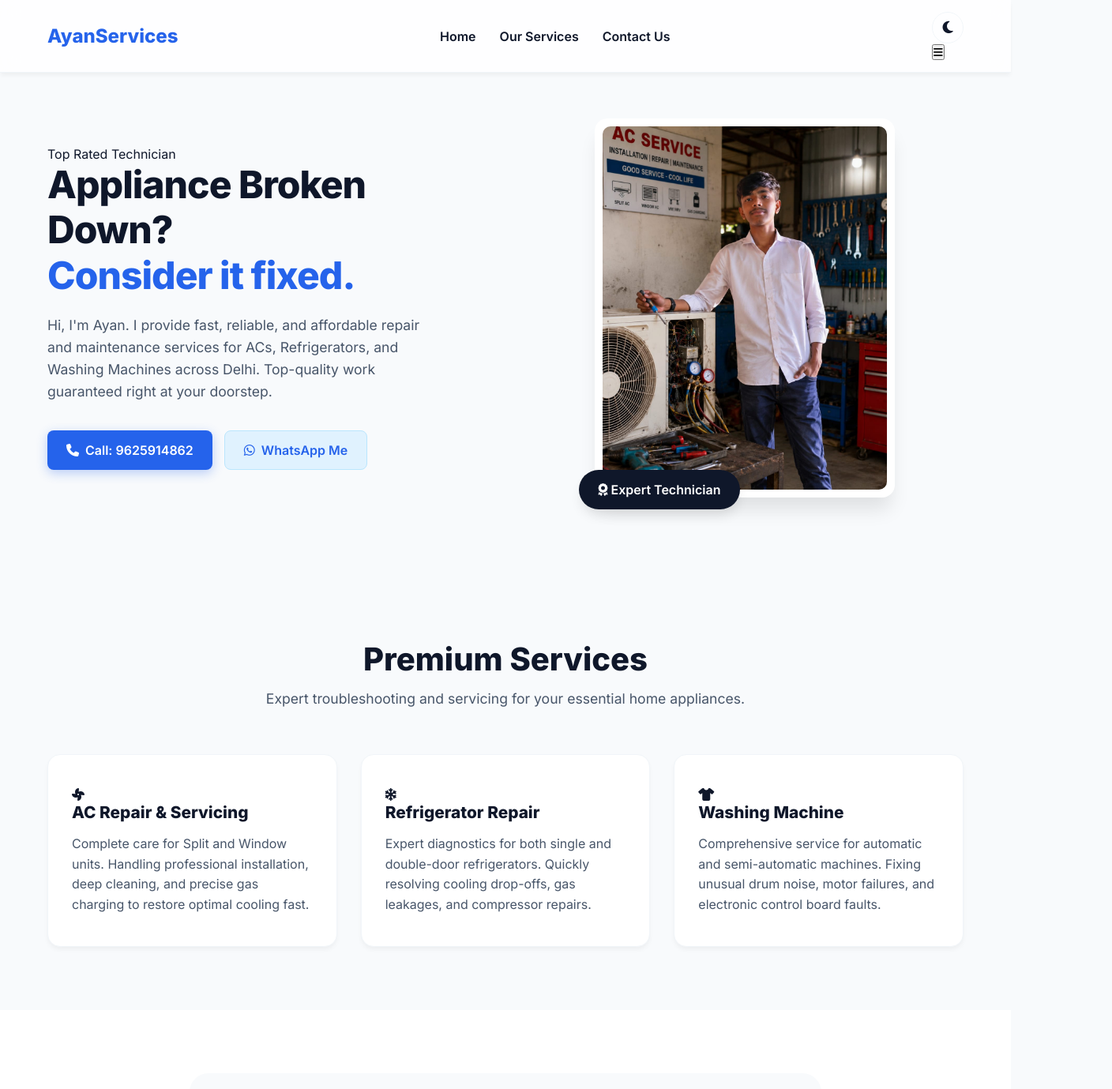
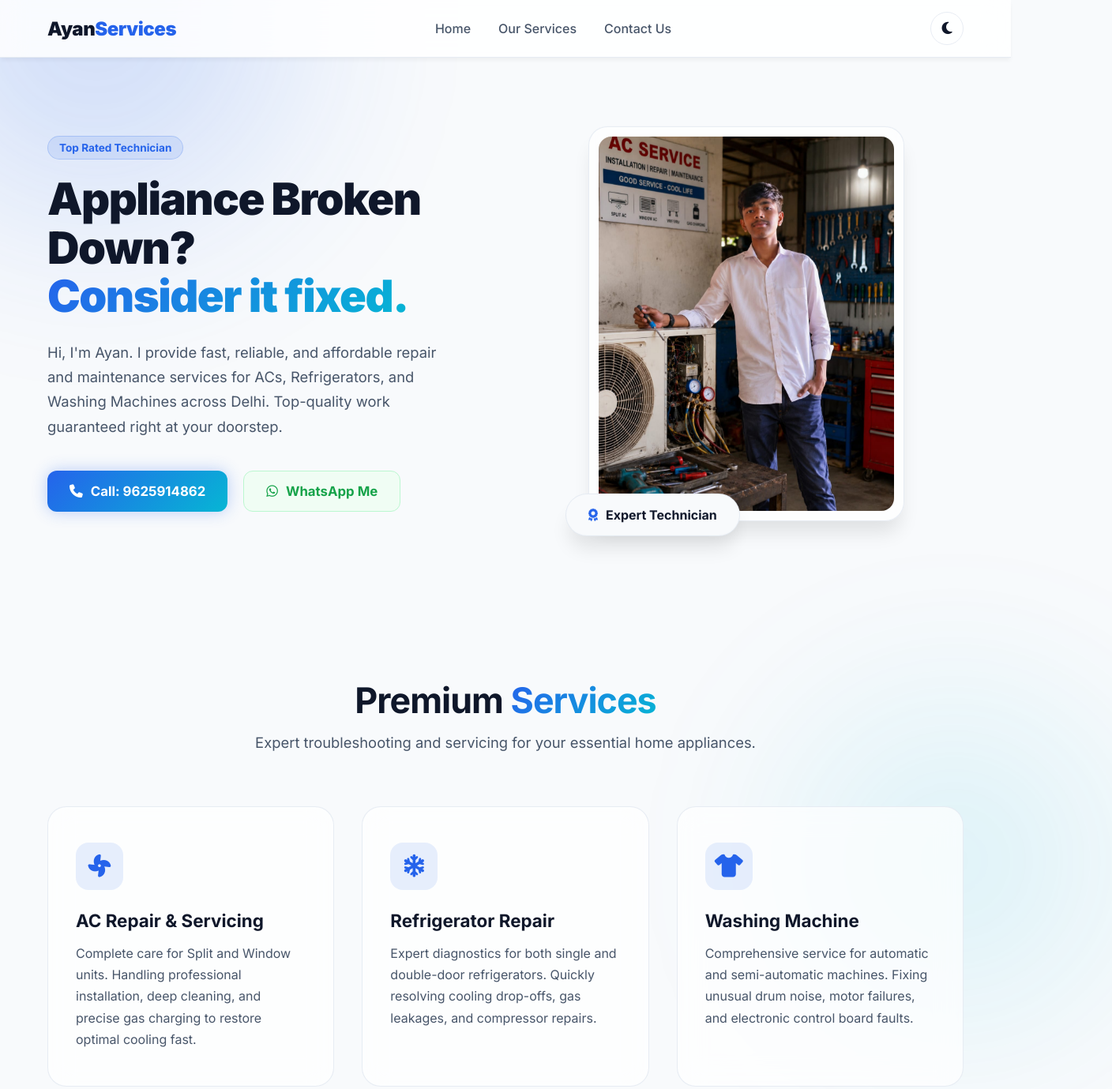
Before and after one commit to ayanqureshiservices/portfolio, a plain HTML site: page index.html in a window 1280 px wide. Shown: the top 1379 px of the page at 79% size, 1408 px wide, since content can reach past the window. Drawn offline with Linux system fonts and the light colour scheme.

Commit message:
update css file

```diff
--- a/style.css
+++ b/style.css
@@ -1,4 +1,4 @@
-@import url('https://fonts.googleapis.com/css2?family=Inter:wght@300;400;600;800&display=swap');
+@import url('https://fonts.googleapis.com/css2?family=Inter:wght@300;400;500;700;900&display=swap');
 
 * {
     margin: 0;
@@ -8,79 +8,85 @@
     scroll-behavior: smooth;
 }
 
-
 :root {
     --bg-color: #f8fafc;
-    --card-bg: #ffffff;
-    --navbar-bg: rgba(255, 255, 255, 0.8);
-    --border-color: #f1f5f9;
-    --border-hover: #e2e8f0;
+    --card-bg: rgba(255, 255, 255, 0.7);
+    --navbar-bg: rgba(255, 255, 255, 0.85);
+    --border-color: rgba(226, 232, 240, 0.8);
+    --border-hover: rgba(148, 163, 184, 0.5);
 
     --text-main: #0f172a;
     --text-light: #475569;
-    --badge-text: #ffffff;
 
     --accent: #2563eb;
     --accent-hover: #1d4ed8;
-    --wa-btn-bg: #e0f2fe;
-    --wa-btn-border: #bae6fd;
+    --gradient-primary: linear-gradient(135deg, #2563eb, #06b6d4);
+
+    --wa-btn-bg: #f0fdf4;
+    --wa-btn-border: #bbf7d0;
     --wa-color: #16a34a;
-    --shadow-sm: rgba(0, 0, 0, 0.05);
-    --shadow-md: rgba(0, 0, 0, 0.1);
+
+    --shadow-sm: 0 4px 6px -1px rgba(0, 0, 0, 0.05);
+    --shadow-md: 0 20px 25px -5px rgba(0, 0, 0, 0.1);
+    --shadow-glow: 0 0 20px rgba(37, 99, 235, 0.3);
 }
 
+body.dark-theme {
+    --bg-color: #0f172a;
+    --card-bg: rgba(30, 41, 59, 0.7);
+    --navbar-bg: rgba(15, 23, 42, 0.85);
+    --border-color: rgba(51, 65, 85, 0.8);
+    --border-hover: rgba(148, 163, 184, 0.3);
 
-body.dark-theme {
+    --text-main: #f8fafc;
+    --text-light: #94a3b8;
 
-    --bg-color: #121212;
+    --gradient-primary: linear-gradient(135deg, #3b82f6, #22d3ee);
+    --wa-btn-bg: rgba(22, 163, 74, 0.1);
+    --wa-btn-border: rgba(22, 163, 74, 0.3);
 
-    --card-bg: #1e1e1e;
-
-    --navbar-bg: rgba(18, 18, 18, 0.8);
-
-    --border-color: #2c2c2c;
-
-    --border-hover: #3d3d3d;
-
-
-    --text-main: #f3f4f6;
-
-    --text-light: #9ca3af;
-
-    --badge-text: #121212;
-
-
-    --accent: #3b82f6;
-
-    --accent-hover: #60a5fa;
-    --wa-btn-bg: #1f2937;
-
-    --wa-btn-border: #374151;
-    --shadow-sm: rgba(0, 0, 0, 0.4);
-    --shadow-md: rgba(0, 0, 0, 0.6);
+    --shadow-md: 0 20px 25px -5px rgba(0, 0, 0, 0.5);
 }
 
 body {
     background-color: var(--bg-color);
     color: var(--text-main);
-    transition: background-color 0.3s ease, color 0.3s ease;
+    transition: all 0.4s ease;
+    overflow-x: hidden;
+    position: relative;
 }
 
+/* Background Glowing Orbs */
+.bg-shape {
+    position: absolute;
+    border-radius: 50%;
+    filter: blur(120px);
+    z-index: -1;
+    opacity: 0.6;
+}
+.shape-1 {
+    top: -10%; left: -10%;
+    width: 500px; height: 500px;
+    background: rgba(37, 99, 235, 0.3);
+}
+.shape-2 {
+    top: 40%; right: -10%;
+    width: 400px; height: 400px;
+    background: rgba(6, 182, 212, 0.2);
+}
 
+/* Navbar */
 .navbar {
     position: fixed;
-    top: 0;
-    width: 100%;
+    top: 0; width: 100%;
     background: var(--navbar-bg);
-    backdrop-filter: blur(12px);
-    -webkit-backdrop-filter: blur(12px);
+    backdrop-filter: blur(16px);
+    -webkit-backdrop-filter: blur(16px);
     border-bottom: 1px solid var(--border-color);
     z-index: 1000;
     padding: 15px 0;
-    box-shadow: 0 4px 6px -1px var(--shadow-sm);
-    transition: background 0.3s ease, border 0.3s ease;
+    box-shadow: var(--shadow-sm);
 }
-
 .nav-content {
     max-width: 1200px;
     margin: 0 auto;
@@ -89,333 +95,298 @@ body {
     align-items: center;
     padding: 0 20px;
 }
-
 .logo {
-    font-weight: 800;
+    font-weight: 900;
     font-size: 1.5rem;
+    color: var(--text-main);
+    letter-spacing: -0.5px;
+}
+.logo span {
     color: var(--accent);
 }
-
 .nav-links {
     list-style: none;
     display: flex;
-    gap: 30px;
+    gap: 35px;
 }
-
 .nav-links a {
     text-decoration: none;
-    color: var(--text-main);
-    font-weight: 600;
+    color: var(--text-light);
+    font-weight: 500;
     transition: color 0.3s ease;
 }
-
 .nav-links a:hover {
     color: var(--accent);
 }
+.nav-actions {
+    display: flex;
+    align-items: center;
+    gap: 15px;
+}
+.theme-btn, .menu-btn {
+    background: transparent;
+    border: 1px solid var(--border-color);
+    color: var(--text-main);
+    width: 42px; height: 42px;
+    border-radius: 50%;
+    cursor: pointer;
+    font-size: 1.1rem;
+    transition: all 0.3s ease;
+    display: flex;
+    align-items: center;
+    justify-content: center;
+}
+.theme-btn:hover {
+    background: var(--card-bg);
+    transform: rotate(15deg);
+}
+.menu-btn {
+    display: none;
+}
 
+/* Typography Enhancements */
+.gradient-text {
+    background: var(--gradient-primary);
+    -webkit-background-clip: text;
+    -webkit-text-fill-color: transparent;
+}
+.badge {
+    display: inline-block;
+    padding: 6px 14px;
+    border-radius: 20px;
+    background: rgba(37, 99, 235, 0.1);
+    color: var(--accent);
+    font-weight: 600;
+    font-size: 0.85rem;
+    margin-bottom: 20px;
+    border: 1px solid rgba(37, 99, 235, 0.2);
+}
 
+/* Hero Section */
 .hero {
-    padding: 150px 20px 100px;
+    padding: 160px 20px 100px;
     max-width: 1200px;
     margin: 0 auto;
 }
-
 .hero-container {
     display: flex;
     align-items: center;
     justify-content: space-between;
-    gap: 50px;
+    gap: 60px;
 }
-
-.hero-text {
-    flex: 1;
+.hero-text { flex: 1; }
+.hero-text h1 {
+    font-size: 3.5rem;
+    line-height: 1.1;
+    margin-bottom: 24px;
+    letter-spacing: -1.5px;
+    font-weight: 800;
 }
-
-.hero-text h1 {
-    font-size: 3rem;
-    line-height: 1.2;
-    margin-bottom: 20px;
-    letter-spacing: -1px;
-}
-
-.hero-text h1 span {
-    color: var(--accent);
-}
-
 .hero-text p {
-    font-size: 1.1rem;
+    font-size: 1.15rem;
     color: var(--text-light);
-    line-height: 1.6;
-    margin-bottom: 35px;
+    line-height: 1.7;
+    margin-bottom: 40px;
     max-width: 90%;
 }
-
 .action-btns {
     display: flex;
-    gap: 15px;
+    gap: 20px;
 }
-
 .btn {
-    padding: 14px 24px;
-    border-radius: 8px;
+    padding: 15px 28px;
+    border-radius: 12px;
     text-decoration: none;
     font-weight: 600;
-    font-size: 1rem;
+    font-size: 1.05rem;
     display: flex;
     align-items: center;
-    gap: 8px;
+    gap: 10px;
     transition: all 0.3s ease;
 }
-
 .call-btn {
-    background-color: var(--accent);
+    background: var(--gradient-primary);
     color: white;
-    box-shadow: 0 4px 14px rgba(37, 99, 235, 0.3);
+    box-shadow: var(--shadow-glow);
 }
-
 .call-btn:hover {
-    background-color: var(--accent-hover);
-    transform: translateY(-2px);
+    transform: translateY(-3px);
+    box-shadow: 0 10px 25px rgba(37, 99, 235, 0.4);
 }
-
 .wa-btn {
     background-color: var(--wa-btn-bg);
-    color: var(--accent);
+    color: var(--wa-color);
     border: 1px solid var(--wa-btn-border);
 }
-
 .wa-btn:hover {
     background-color: var(--wa-color);
     color: white;
-    border-color: var(--wa-color);
-    transform: translateY(-2px);
+    transform: translateY(-3px);
+    box-shadow: 0 10px 25px rgba(22, 163, 74, 0.3);
 }
 
-
+/* Image Premium Styling */
 .hero-image {
     flex: 1;
     display: flex;
     justify-content: center;
+}
+.image-wrapper {
     position: relative;
+    width: 400px;
+    height: 500px;
+    border-radius: 24px;
+    padding: 12px;
+    background: var(--card-bg);
+    border: 1px solid var(--border-color);
+    box-shadow: var(--shadow-md);
+    backdrop-filter: blur(10px);
+}
+.image-wrapper img {
+    width: 100%; height: 100%;
+    object-fit: cover;
+    border-radius: 16px;
+}
+.experience-badge {
+    position: absolute;
+    bottom: -20px;
+    left: -30px;
+    background: var(--bg-color);
+    color: var(--text-main);
+    padding: 16px 28px;
+    border-radius: 50px;
+    font-weight: 700;
+    box-shadow: var(--shadow-md);
+    border: 1px solid var(--border-color);
+    display: flex;
+    align-items: center;
+    gap: 10px;
+}
+.experience-badge i { color: var(--accent); }
+
+/* Floating Animation */
+.floating {
+    animation: float 6s ease-in-out infinite;
+}
+@keyframes float {
+    0% { transform: translateY(0px); }
+    50% { transform: translateY(-15px); }
+    100% { transform: translateY(0px); }
 }
 
-.image-wrapper {
-    position: relative;
-    width: 380px;
-    height: 480px;
-    border-radius: 16px;
-    background: var(--card-bg);
-    padding: 10px;
-    box-shadow: 0 20px 25px -5px var(--shadow-md);
-    transition: background 0.3s ease;
+/* Services */
+.services {
+    max-width: 1200px; margin: 0 auto;
+    padding: 100px 20px;
 }
-
-.image-wrapper img {
-    width: 100%;
-    height: 100%;
-    object-fit: cover;
-    border-radius: 10px;
-}
-
-.experience-badge {
-    position: absolute;
-    bottom: -15px;
-    left: -20px;
-    background: var(--text-main);
-    color: var(--badge-text);
-    padding: 15px 25px;
-    border-radius: 30px;
-    font-weight: 600;
-    box-shadow: 0 10px 15px -3px var(--shadow-md);
-    transition: background 0.3s ease, color 0.3s ease;
-}
-
-
-.services {
-    max-width: 1200px;
-    margin: 0 auto;
-    padding: 80px 20px;
-}
-
-.section-header {
-    text-align: center;
-    margin-bottom: 60px;
-}
-
-.section-header h2 {
-    font-size: 2.5rem;
-    margin-bottom: 15px;
-}
-
-.section-header p {
-    color: var(--text-light);
-    font-size: 1.1rem;
-}
+.section-header { text-align: center; margin-bottom: 70px; }
+.section-header h2 { font-size: 2.8rem; letter-spacing: -1px; margin-bottom: 15px; }
+.section-header p { color: var(--text-light); font-size: 1.15rem; }
 
 .service-cards {
     display: grid;
-    grid-template-columns: repeat(auto-fit, minmax(300px, 1fr));
-    gap: 30px;
+    grid-template-columns: repeat(auto-fit, minmax(320px, 1fr));
+    gap: 35px;
+}
+.card {
+    background: var(--card-bg);
+    backdrop-filter: blur(16px);
+    padding: 45px 35px;
+    border-radius: 24px;
+    border: 1px solid var(--border-color);
+    transition: all 0.4s ease;
+}
+.card:hover {
+    transform: translateY(-10px) scale(1.02);
+    border-color: var(--border-hover);
+    box-shadow: var(--shadow-md);
+}
+.icon-box {
+    width: 60px; height: 60px;
+    border-radius: 16px;
+    background: rgba(37, 99, 235, 0.1);
+    display: flex; justify-content: center; align-items: center;
+    font-size: 1.8rem; color: var(--accent);
+    margin-bottom: 25px;
+    transition: all 0.3s;
+}
+.card:hover .icon-box { background: var(--accent); color: white; }
+.card h3 { font-size: 1.4rem; margin-bottom: 15px; font-weight: 700;}
+.card p { color: var(--text-light); line-height: 1.7; }
+
+/* Contact Section */
+.contact { padding: 100px 20px; }
+.contact-box {
+    max-width: 850px; margin: 0 auto;
+    background: var(--card-bg);
+    backdrop-filter: blur(20px);
+    padding: 70px 50px;
+    border-radius: 32px;
+    text-align: center;
+    border: 1px solid var(--border-color);
+    box-shadow: var(--shadow-md);
+}
+.contact-box h2 { font-size: 2.5rem; margin-bottom: 20px; letter-spacing: -1px;}
+.contact-box p { color: var(--text-light); font-size: 1.15rem; margin-bottom: 45px; }
+.contact-details {
+    display: flex; flex-wrap: wrap;
+    justify-content: center; gap: 25px;
+}
+.contact-item {
+    display: flex; align-items: center; gap: 12px;
+    background: var(--bg-color);
+    padding: 12px 24px;
+    border-radius: 50px;
+    text-decoration: none; color: var(--text-main);
+    font-weight: 600;
+    border: 1px solid var(--border-color);
+    transition: all 0.3s ease;
+}
+.c-icon {
+    width: 35px; height: 35px;
+    border-radius: 50%;
+    background: rgba(37, 99, 235, 0.1);
+    color: var(--accent);
+    display: flex; align-items: center; justify-content: center;
+}
+.contact-item:hover {
+    background: var(--gradient-primary); color: white;
+    border-color: transparent;
+    transform: translateY(-3px);
+}
+.contact-item:hover .c-icon { background: rgba(255,255,255,0.2); color: white;}
+
+/* Footer */
+footer {
+    text-align: center; padding: 40px;
+    border-top: 1px solid var(--border-color);
+    color: var(--text-light);
+    font-weight: 500;
 }
 
-.card {
-    background: var(--card-bg);
-    padding: 40px 30px;
-    border-radius: 16px;
-    box-shadow: 0 4px 6px -1px var(--shadow-sm);
-    transition: all 0.3s ease;
-    border: 1px solid var(--border-color);
-}
+/* Animations */
+.reveal { opacity: 0; transform: translateY(30px); transition: all 0.8s ease; }
+.reveal.active { opacity: 1; transform: translateY(0); }
+.delay-1 { transition-delay: 0.2s; }
+.delay-2 { transition-delay: 0.4s; }
 
-.card:hover {
-    transform: translateY(-8px);
-    box-shadow: 0 20px 25px -5px var(--shadow-md);
-    border-color: var(--border-hover);
-}
-
-.card .icon {
-    font-size: 2.5rem;
-    color: var(--accent);
-    margin-bottom: 20px;
-}
-
-.card h3 {
-    font-size: 1.3rem;
-    margin-bottom: 15px;
-}
-
-.card p {
-    color: var(--text-light);
-    line-height: 1.6;
-}
-
-
-.contact {
-    padding: 80px 20px;
-    background-color: var(--card-bg);
-    transition: background 0.3s ease;
-}
-
-.contact-box {
-    max-width: 800px;
-    margin: 0 auto;
-    background: var(--bg-color);
-    padding: 60px 40px;
-    border-radius: 24px;
-    text-align: center;
-    transition: background 0.3s ease;
-}
-
-.contact-box h2 {
-    font-size: 2.2rem;
-    margin-bottom: 15px;
-}
-
-.contact-box p {
-    color: var(--text-light);
-    font-size: 1.1rem;
-    margin-bottom: 40px;
-}
-
-.contact-details {
-    display: flex;
-    flex-wrap: wrap;
-    justify-content: center;
-    gap: 20px;
-}
-
-.contact-item {
-    display: flex;
-    align-items: center;
-    gap: 10px;
-    background: var(--card-bg);
-    padding: 15px 25px;
-    border-radius: 50px;
-    text-decoration: none;
-    color: var(--text-main);
-    font-weight: 600;
-    box-shadow: 0 2px 4px var(--shadow-sm);
-    transition: all 0.2s ease;
-}
-
-.contact-item:hover {
-    background: var(--accent);
-    color: white;
-}
-
-
-footer {
-    text-align: center;
-    padding: 30px;
-    background: #0f172a;
-    color: #f8fafc;
-    border-top: 1px solid var(--border-color);
-}
-
-
-@media (max-width: 850px) {
-    .hero-container {
-        flex-direction: column;
-        text-align: center;
-    }
-
-    .hero-text h1 {
-        font-size: 2.2rem;
-    }
-
-    .hero-text p {
-        margin: 0 auto 30px auto;
-    }
-
-    .action-btns {
-        justify-content: center;
-        flex-wrap: wrap;
-    }
-
-    .image-wrapper {
-        width: 100%;
-        max-width: 350px;
-        height: auto;
-        aspect-ratio: 4/5;
-    }
-
-    .experience-badge {
-        left: 50%;
-        transform: translateX(-50%);
-        bottom: -20px;
-        width: max-content;
-    }
+/* Responsive */
+@media (max-width: 900px) {
+    .hero-container { flex-direction: column; text-align: center; }
+    .hero-text h1 { font-size: 2.8rem; }
+    .hero-text p { margin: 0 auto 30px; }
+    .action-btns { justify-content: center; }
+    .experience-badge { left: 50%; transform: translateX(-50%); bottom: -20px; width: max-content; }
 
     .nav-links {
-        display: none;
+        position: fixed; top: 70px; right: -100%;
+        flex-direction: column; background: var(--navbar-bg);
+        width: 100%; text-align: center; gap: 0;
+        backdrop-filter: blur(20px);
+        transition: 0.3s;
+        border-bottom: 1px solid var(--border-color);
     }
+    .nav-links.active { right: 0; }
+    .nav-links li { padding: 20px 0; border-bottom: 1px solid rgba(128,128,128,0.1); }
+    .menu-btn { display: flex; }
 }
-
-
-.theme-btn {
-    background: transparent;
-    border: 1px solid var(--border-color);
-    color: var(--text-main);
-    width: 40px;
-    height: 40px;
-    border-radius: 50%;
-    cursor: pointer;
-    display: flex;
-    align-items: center;
-    justify-content: center;
-    font-size: 1.1rem;
-    transition: all 0.3s ease;
-}
-
-.theme-btn:hover {
-    background: var(--border-color);
-    transform: scale(1.05);
-}
-
-
-@media (max-width: 850px) {
-    .nav-content {
-        justify-content: space-between;
-        width: 100%;
-    }
-}
```
